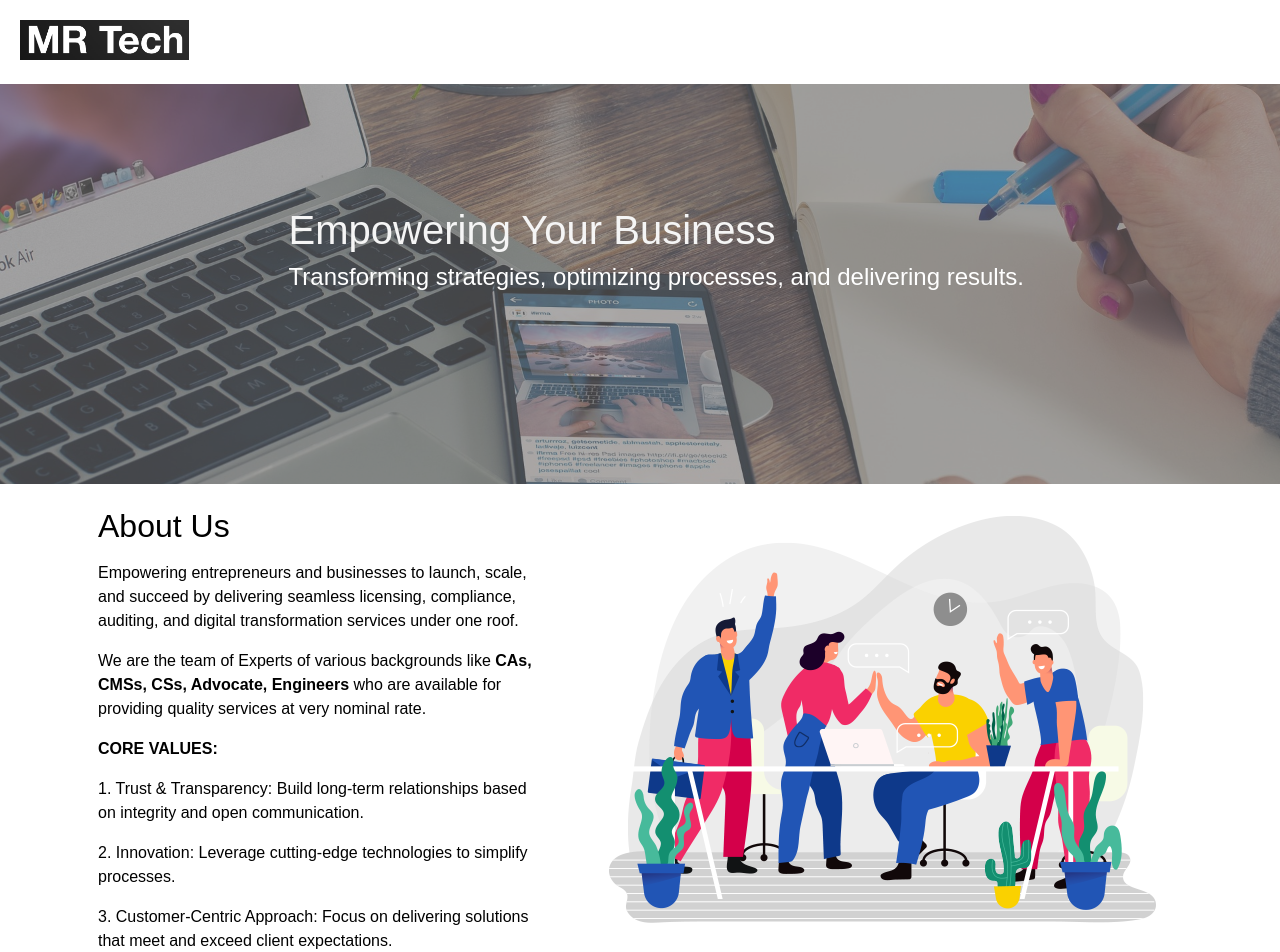
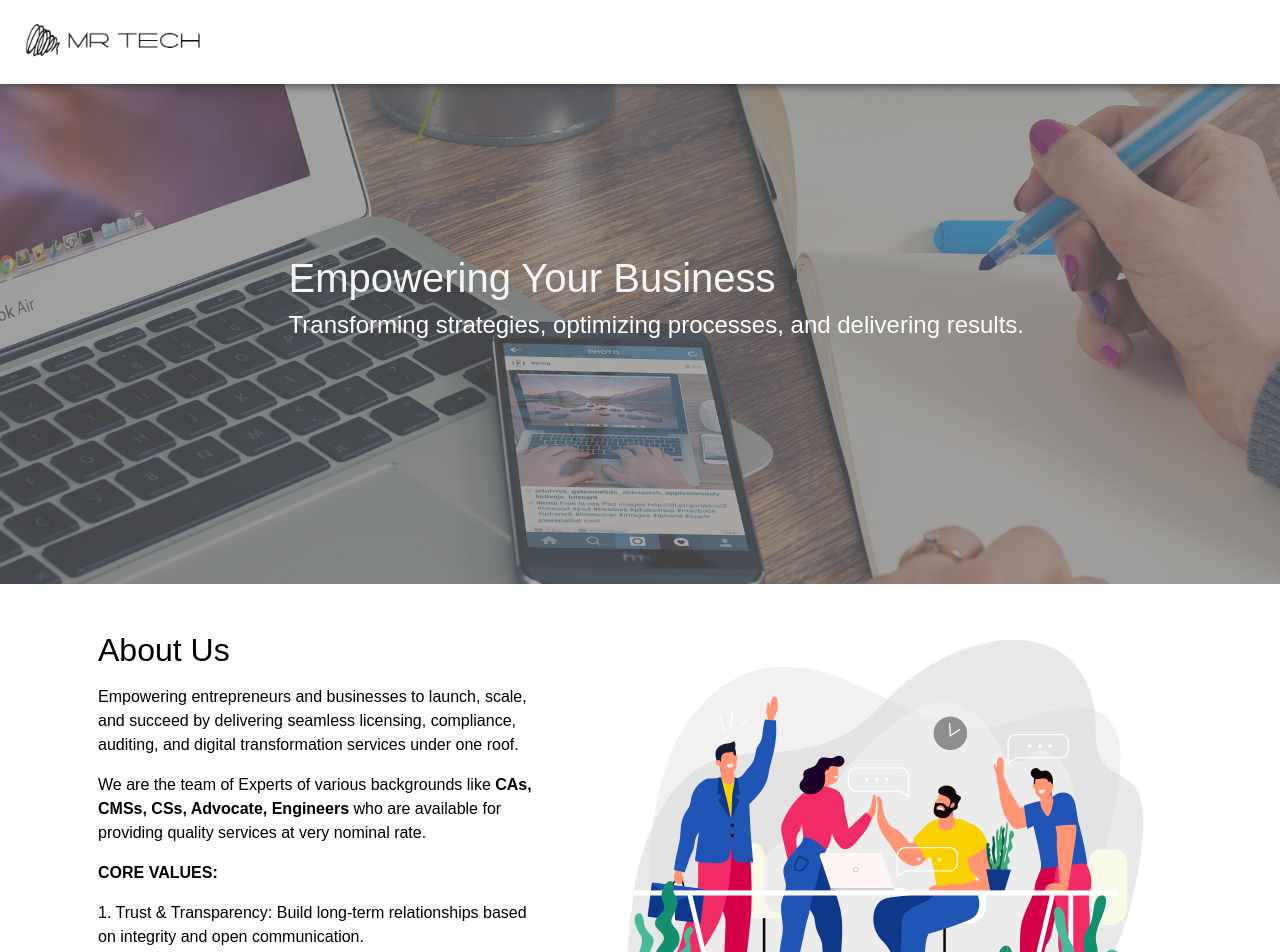
Before and after one commit to rajaranjanmr/mrtech, a React (Vite) app: page / in a window 1280 px wide. Shown: the top 952 px of the page. Built offline with nearby package versions, Linux system fonts and the light colour scheme.

Commit message:
logo change

```diff
--- a/src/components/about-us/AboutUs.css
+++ b/src/components/about-us/AboutUs.css
@@ -2,7 +2,7 @@
   display: flex;
   flex-wrap: wrap;
   justify-content:space-around;
-  margin: 1.5rem 5rem;
+  margin: 3rem 5rem;
 }
 
 .about_us_section {
--- a/src/components/header/Header.css
+++ b/src/components/header/Header.css
@@ -1,5 +1,5 @@
 .header {
-  background-color: rgb(255, 255, 255, 0.95);
+  background-color: rgb(255, 255, 255);
   color: #333;
   padding: 20px;
   display: flex;
@@ -8,6 +8,7 @@
   position: sticky;
   top: 0;
   z-index: 999;
+  box-shadow: 0px 0px 10px;
 }
 
 .header .logo img {
--- a/src/components/hero-section/HeroSection.css
+++ b/src/components/hero-section/HeroSection.css
@@ -1,6 +1,6 @@
 .hero {
   background: url("/src/assets/hero_section.jpg") no-repeat center center/cover;
-  height: 400px;
+  height: 500px;
 }
 
 .hero_h1 {
@@ -15,7 +15,7 @@
 
 .hero_pos_abs {
   position: absolute;
-  top: 13rem;
+  top: 16rem;
   right: 16rem;
   z-index: 998;
 }
@@ -24,7 +24,7 @@
   position: relative;
   right: 0;
   z-index: 997;
-  height: 400px;
+  height: 500px;
   width: 100%;
   background-color: rgb(114, 112, 112, 0.6);
 }
--- a/src/components/services/Services.css
+++ b/src/components/services/Services.css
@@ -1,5 +1,5 @@
 .services {
-  padding: 3rem;
+  padding: 3rem 5rem;
   background-color: #ececec;
 }
 
```
Also changed, not shown: src/assets/logo.png.
